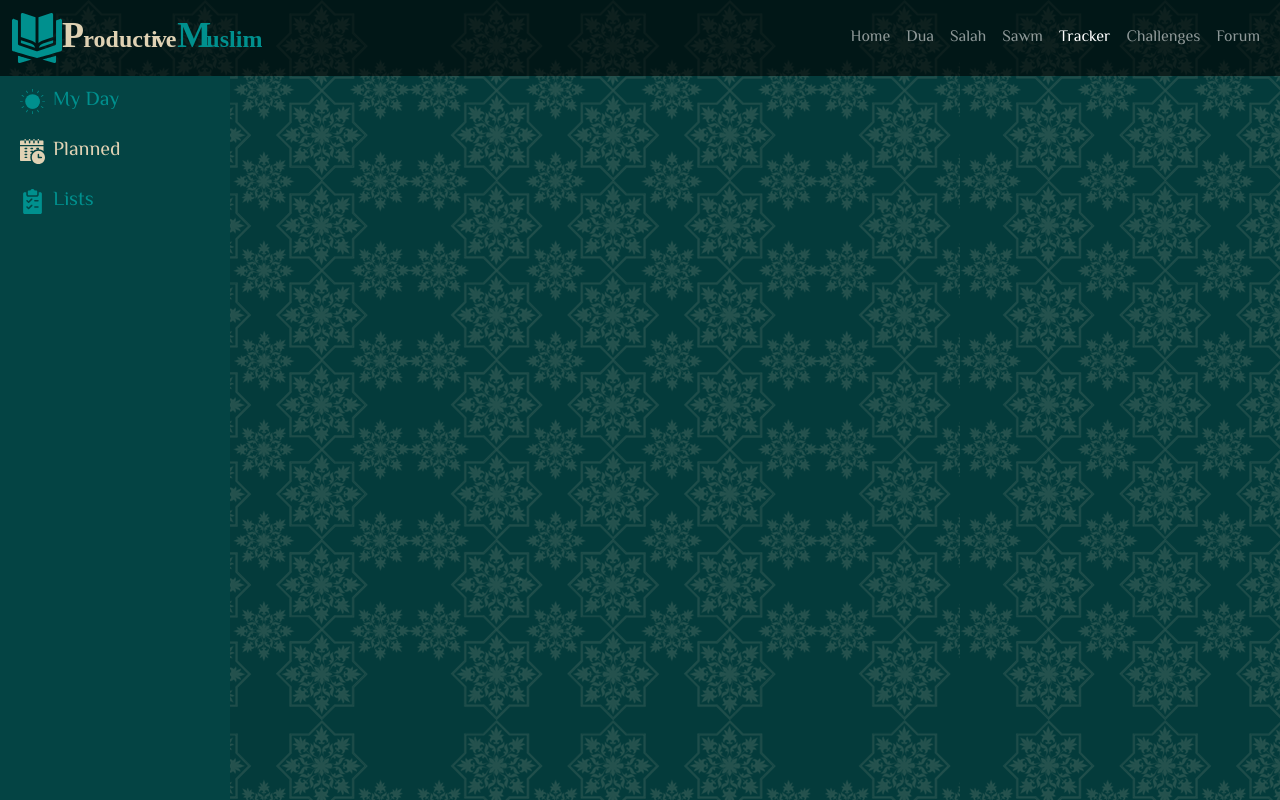
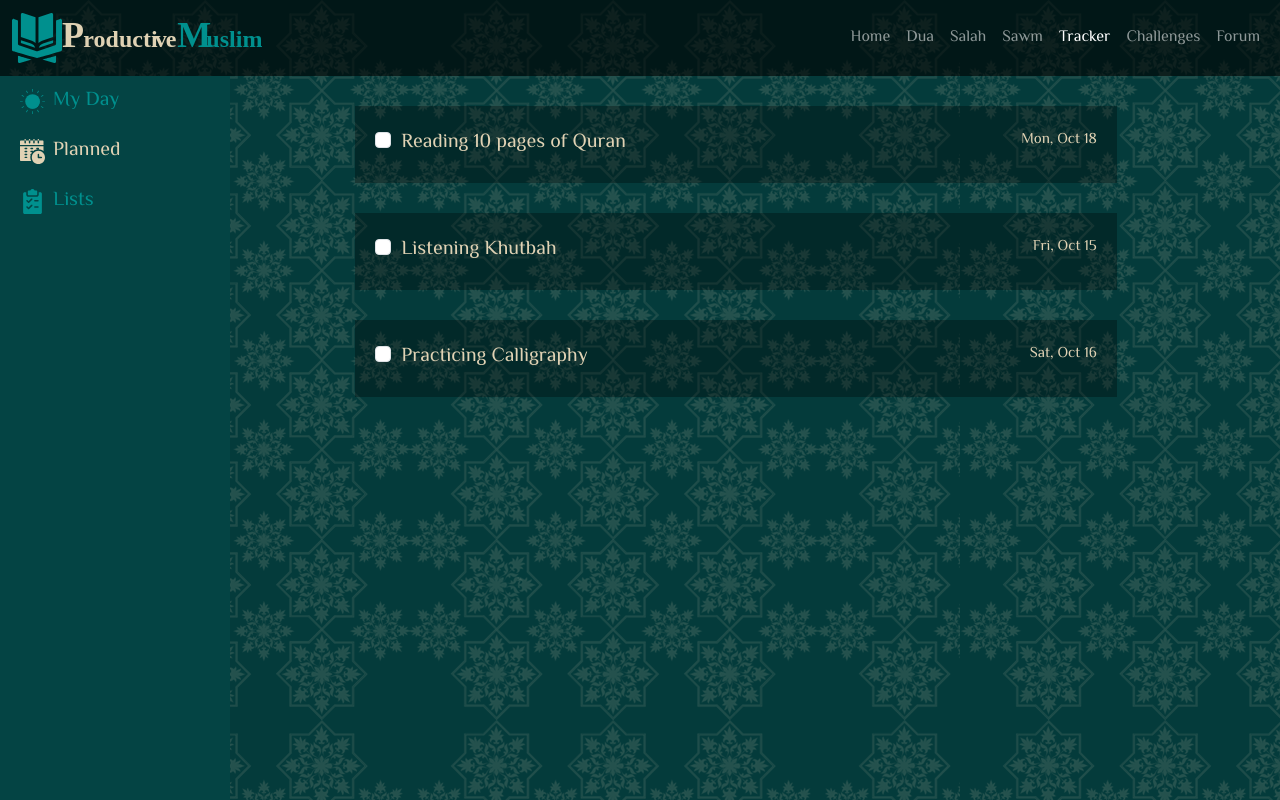
Before and after one commit to iambashar/Productive-Muslim, a React (Create React App) app in the folder Client/: page /pages/Tracker/planned in a window 1280 px wide. Built offline with nearby package versions, Linux system fonts and the light colour scheme; the HTML template or start-up script is replaced by a standard one.

Commit message:
tracker basic prototype done

```diff
--- a/Client/src/pages/Tracker/listofuser/Listofuser.js
+++ b/Client/src/pages/Tracker/listofuser/Listofuser.js
@@ -35,6 +35,30 @@
 
 
             </div>
+
+            <div className="rightDiv">
+                <div className="taskBox">
+                    <div class="taskCheckBox">
+                        <input className="form-check-input" type="checkbox" value="" id="flexCheckDefault" />
+                    </div>
+                    <h2 className="taskText">Reading 10 pages of Quran</h2>
+                </div>
+
+                <div className="taskBox">
+                    <div class="taskCheckBox">
+                        <input className="form-check-input" type="checkbox" value="" id="flexCheckDefault" />
+                    </div>
+                    <h2 className="taskText">Listening Khutbah</h2>
+                </div>
+
+                <div className="taskBox">
+                    <div class="taskCheckBox">
+                        <input className="form-check-input" type="checkbox" value="" id="flexCheckDefault" />
+                    </div>
+                    <h2 className="taskText">Practicing Calligraphy</h2>
+                </div>
+
+            </div>
         </div>
     );
 };
--- a/Client/src/pages/Tracker/myday/Myday.css
+++ b/Client/src/pages/Tracker/myday/Myday.css
@@ -0,0 +1,27 @@
+.taskBox{
+    background: rgba(0, 0, 0, 0.3);
+    width: 70%;
+    margin: 0 auto;
+    margin-top: 30px;
+    font-family: 'El Messiri';
+    padding: 20px;
+}
+
+.taskBox:hover{
+    box-shadow: 2px 2px 2px 2px rgba(0, 0, 0, 0.2);
+    border-style: solid;
+    border-color: rgba(0, 0, 0, 0);
+
+}
+.taskCheckBox{
+    color: aquamarine;
+    border-radius: 50%;
+    display: inline-block;
+    float: left;
+    margin-top: 2px;
+}
+.taskText{
+    display: inline-block;
+    margin-left: 10px;
+    font-size: 20px;
+}
--- a/Client/src/pages/Tracker/myday/Myday.js
+++ b/Client/src/pages/Tracker/myday/Myday.js
@@ -1,4 +1,6 @@
 import React from 'react';
+import { Form } from 'react-bootstrap'
+import './Myday.css'
 import mydayIcon from '../../../Images/mydayActive.svg'
 import planIcon from '../../../Images/planInactive.svg'
 import listIcon from '../../../Images/listInactive.svg'
@@ -11,7 +13,7 @@
                 <div class="menuItem">
                     <a className="menuItem activeNav" href="#">
                         <div className="menuIcon" >
-                            <img  src={mydayIcon} width="25"></img>
+                            <img src={mydayIcon} width="25"></img>
                         </div>
                         <div className="menuText">My Day</div>
                     </a>
@@ -19,7 +21,7 @@
                 <div class="menuItem">
                     <a className="menuItem" href="../../pages/Tracker/planned">
                         <div className="menuIcon">
-                            <img  src={planIcon} width="25"></img>
+                            <img src={planIcon} width="25"></img>
                         </div>
                         <div className="menuText">Planned</div>
                     </a>
@@ -35,6 +37,29 @@
 
 
             </div>
+            <div className="rightDiv">
+                <div className="taskBox">
+                    <div class="taskCheckBox">
+                        <input className="form-check-input" type="checkbox" value="" id="flexCheckDefault" />
+                    </div>
+                    <h2 className="taskText">Reading 10 pages of Quran</h2>
+                </div>
+
+                <div className="taskBox">
+                    <div class="taskCheckBox">
+                        <input className="form-check-input" type="checkbox" value="" id="flexCheckDefault" />
+                    </div>
+                    <h2 className="taskText">Listening Khutbah</h2>
+                </div>
+
+                <div className="taskBox">
+                    <div class="taskCheckBox">
+                        <input className="form-check-input" type="checkbox" value="" id="flexCheckDefault" />
+                    </div>
+                    <h2 className="taskText">Practicing Calligraphy</h2>
+                </div>
+
+            </div>
         </div>
     );
 };
--- a/Client/src/pages/Tracker/planned/Planned.css
+++ b/Client/src/pages/Tracker/planned/Planned.css
@@ -0,0 +1,5 @@
+.taskDate{
+    font-size: 15px;
+    display: inline-block;
+    float: right;
+}
--- a/Client/src/pages/Tracker/planned/Planned.js
+++ b/Client/src/pages/Tracker/planned/Planned.js
@@ -1,4 +1,5 @@
 import React from 'react';
+import './Planned.css'
 import mydayIcon from '../../../Images/mydayInactive.svg'
 import planIcon from '../../../Images/planActive.svg'
 import listIcon from '../../../Images/listInactive.svg'
@@ -35,6 +36,33 @@
 
 
             </div>
+
+            <div className="rightDiv">
+                <div className="taskBox">
+                    <div class="taskCheckBox">
+                        <input className="form-check-input" type="checkbox" value="" id="flexCheckDefault" />
+                    </div>
+                    <h2 className="taskText">Reading 10 pages of Quran</h2>
+                    <h3 className="taskDate">Mon, Oct 18</h3>
+                </div>
+
+                <div className="taskBox">
+                    <div class="taskCheckBox">
+                        <input className="form-check-input" type="checkbox" value="" id="flexCheckDefault" />
+                    </div>
+                    <h2 className="taskText">Listening Khutbah</h2>
+                    <h3 className="taskDate">Fri, Oct 15</h3>
+                </div>
+
+                <div className="taskBox">
+                    <div class="taskCheckBox">
+                        <input className="form-check-input" type="checkbox" value="" id="flexCheckDefault" />
+                    </div>
+                    <h2 className="taskText">Practicing Calligraphy</h2>
+                    <h3 className="taskDate">Sat, Oct 16</h3>
+                </div>
+
+            </div>
         </div>
     );
 };
```
